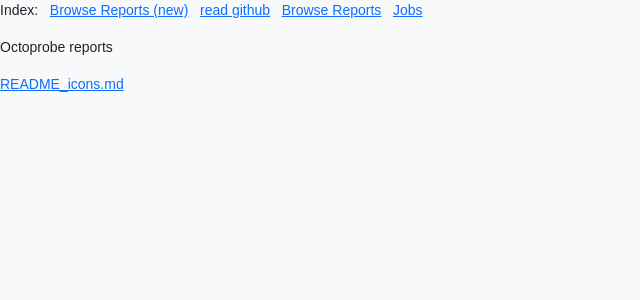
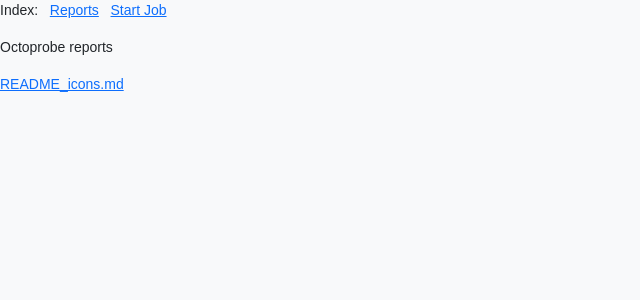
Before and after one commit to octoprobe/testbed_micropython_reports, a FastAPI app: page /index in a window 1280 px wide. Shown: the top 300 px of the page, without its empty margins (0-640 px from the left). Run offline with FastAPI, Linux system fonts and the light colour scheme; parts of the project's set-up code (start-up, migrations or seed data) failed here and were passed over.

Commit message:
Cleanup reports page

```diff
--- a/app/main.py
+++ b/app/main.py
@@ -40,21 +40,6 @@
     return "done"
 
 
-@app.get("/reports")
-def reports(request: Request, read_github: bool = False):
-    if read_github:
-        gh_list()
-
-    workflow_reports = render_reports()
-    return JINJA2_TEMPLATES.TemplateResponse(
-        "reports.html",
-        {
-            "request": request,
-            "workflow_reports": workflow_reports,
-        },
-    )
-
-
 @app.get("/index")
 def read_root(request: Request):
     return JINJA2_TEMPLATES.TemplateResponse("index.html", {"request": request})
@@ -73,12 +58,12 @@
     )
 
 
-@app.get("/jobs/index")
+@app.get("/jobs/start")
 def jobs_index_get(request: Request):
     return _jobs_response(request=request, form_rc=ReturncodeStartJob())
 
 
-@app.post("/jobs/index")
+@app.post("/jobs/start")
 def jobs_index_post(
     request: Request, form_startjob: typing.Annotated[FormStartJob, Form()]
 ):
@@ -155,6 +140,24 @@
 app.mount("/static", StaticFiles(directory="app/static"), name="static")
 
 
+@app.get("/")
+def reports(request: Request, read_github: bool = False):
+    """
+    This top route '/' overrides the following '/{path:path}'!
+    """
+    if read_github:
+        gh_list()
+
+    workflow_reports = render_reports()
+    return JINJA2_TEMPLATES.TemplateResponse(
+        "reports.html",
+        {
+            "request": request,
+            "workflow_reports": workflow_reports,
+        },
+    )
+
+
 @app.get("/{path:path}", response_class=HTMLResponse)
 async def browse_directory(
     request: Request,
--- a/app/templates/base.html
+++ b/app/templates/base.html
@@ -11,7 +11,7 @@
 </head>
 
 <body class="bg-light">
-    <p>Index:&nbsp;&nbsp;&nbsp;<a href="/reports">Browse Reports (new)</a>&nbsp;&nbsp;&nbsp;<a href="/reports?read_github=1">read github</a>&nbsp;&nbsp;&nbsp;<a href="/">Browse Reports</a>&nbsp;&nbsp;&nbsp;<a href="/jobs/index">Jobs</a></p>
+    <p>Index:&nbsp;&nbsp;&nbsp;<a href="/">Reports</a>&nbsp;&nbsp;&nbsp;<a href="/jobs/start">Start Job</a></p>
     {% block content %}{% endblock %}
 </body>
 
--- a/app/templates/jobs.html
+++ b/app/templates/jobs.html
@@ -15,7 +15,7 @@
 
 <h1>mptest jobs</h1>
 
-<p><a href="/jobs/index">Reload this page ...takes a few seconds...</a></p>
+<p><a href="/jobs/start">Reload this page ...takes a few seconds...</a></p>
 
 <div style="border: 1px solid lightblue; background-color: #f0f8ff; padding: 10px; margin-bottom: 20px;">
   <strong>Syntax for 'Tests' and 'Firmware':</strong><br/>
@@ -24,7 +24,7 @@
   https://github.com/micropython/micropython.git~17232@v1.25.0 <strong>Checkout PR '17232' and try to rebase on 'v1.25.0'.</strong><br/>
 </div>
 
-<form method="post" action="/jobs/index">
+<form method="post" action="/jobs/start">
   <table>
     <tbody>
       <tr>
--- a/app/templates/reports.html
+++ b/app/templates/reports.html
@@ -5,7 +5,9 @@
 {% endblock %}
 
 {% block content %}
-<h1>Reports</h1>
+<h1>Reports
+<a href="/?read_github=1"><img src="/static/bootstrap_arrow-clockwise.svg" title="update github actions"/></a>
+</h1>
 <table>
     <thead>
         <tr>
```
Also changed, not shown: app/static/bootstrap_arrow-clockwise.svg (added).
